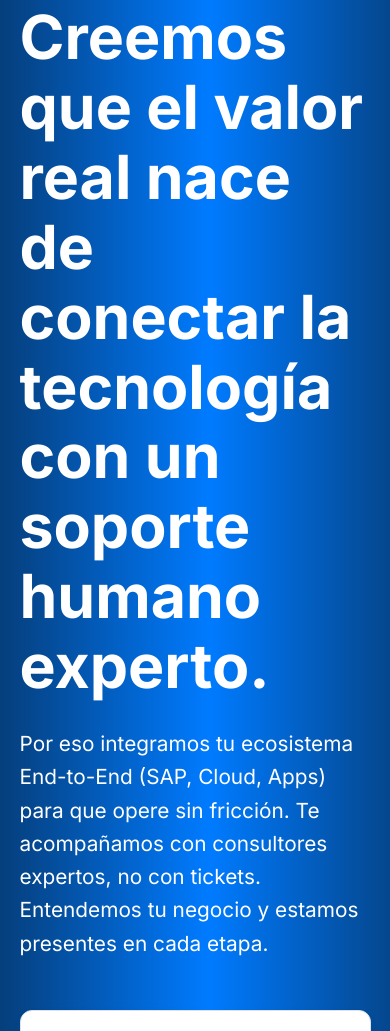
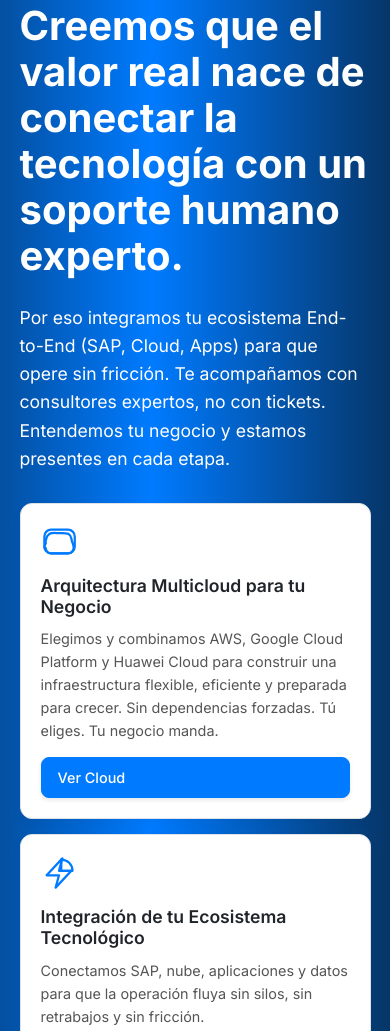
Before and after one commit to bolzuc/lamarrtech-v2, a plain HTML site: page index.html in a window 390 px wide. Shown: the part 167-1198 px from the top of the page. Drawn offline with nearby package versions, Linux system fonts and the light colour scheme.

Commit message:
Add files via upload

```diff
--- a/index.html
+++ b/index.html
@@ -369,6 +369,75 @@
         .presencia-tabla-body .region-title {
             font-weight: 700; /* O 'bold' */
         }
+
+        /* --- INICIO: NUEVOS ESTILOS RESPONSIVE --- */
+        @media (max-width: 767px) {
+            .hero-premium h1 {
+                font-size: 2.5em; /* Reducir H1 en móvil */
+            }
+            .hero-premium .hero-subtitle {
+                font-size: 1.1em; /* Reducir subtítulo en móvil */
+                margin-bottom: 30px;
+            }
+            .hero-solutions-grid {
+                /* Switch to 2 columns on mobile */
+                display: grid;
+                grid-template-columns: 1fr 1fr;
+                gap: 15px;
+            }
+            .hero-solution-card {
+                flex-basis: auto; /* Reset flex basis */
+                max-width: 100%; /* Reset max-width */
+                padding: 20px; /* Reduce padding */
+            }
+            .hero-solution-card h3 {
+                font-size: 1.1em; /* Smaller title */
+            }
+            .hero-solution-card p {
+                font-size: 0.9rem; /* Smaller text */
+                margin-bottom: 15px;
+            }
+            .hero-solution-card .btn-primary {
+                font-size: 0.9rem;
+                padding: 8px 16px;
+            }
+            .hero-solution-card .card-icon {
+                width: 36px;
+                height: 36px;
+                margin-bottom: 15px;
+            }
+            #map {
+                height: 350px; /* Make map shorter on mobile */
+            }
+            .presencia-section-header h3 {
+                font-size: 2rem; /* Smaller title */
+            }
+            /* --- Hacemos la tabla más responsiva --- */
+            .presencia-tabla-body td {
+                display: block; /* Apilar celdas de tabla */
+                width: 100%;
+                border-bottom: none; /* Quitar borde inferior de celda */
+            }
+            .presencia-tabla-body tr {
+                display: block;
+                border-bottom: 1px solid var(--color-border); /* Poner borde en la fila */
+                padding: 15px 0;
+            }
+            .presencia-tabla-body tr:last-child {
+                border-bottom: none;
+            }
+            .presencia-tabla-body .td-merged-region {
+                padding: 0 5px; /* Ajustar padding */
+            }
+        }
+        @media (max-width: 400px) {
+            /* Stack to 1 column on very small screens */
+            .hero-solutions-grid {
+                grid-template-columns: 1fr;
+            }
+        }
+        /* --- FIN: NUEVOS ESTILOS RESPONSIVE --- */
+
     </style>
     <!-- FIN: Estilos para la tabla de Región/Rol -->
 </head>
@@ -698,17 +767,18 @@
                     { lat: 17.3850,  lon: 78.4867,  tipo: 'desarrollo', ciudad: "Hyderabad, India", funcion: "Acelerador de desarrollo, datos y automatización." }
                 ];
 
+                // --- INICIO: MAPA INTERACTIVO ACTUALIZADO ---
                 const map = L.map('map', {
-                    scrollWheelZoom: false,
-                    zoomControl: false,
-                    dragging: false,
-                    touchZoom: false,
-                    doubleClickZoom: false,
-                    scrollWheelZoom: false,
-                    boxZoom: false,
-                    keyboard: false,
-                    tap: false
+                    scrollWheelZoom: true,  // Habilitamos zoom con rueda
+                    zoomControl: true,    // Habilitamos controles de zoom
+                    dragging: true,     // Habilitamos el arrastre
+                    touchZoom: true,    // Habilitamos el pinch-to-zoom en móvil
+                    doubleClickZoom: true,  // Habilitamos zoom con doble clic
+                    boxZoom: false,       // Mantenemos deshabilitado
+                    keyboard: false,    // Mantenemos deshabilitado
+                    tap: true         // Habilitamos tap en móvil
                 }).setView([4.7110, -50.0721], 2);
+                // --- FIN: MAPA INTERACTIVO ACTUALIZADO ---
 
                 L.tileLayer('https://{s}.basemaps.cartocdn.com/light_all/{z}/{x}/{y}{r}.png', {
                     attribution: '&copy; <a href="https://www.openstreetmap.org/copyright">OpenStreetMap</a> contributors &copy; <a href="https://carto.com/attributions">CARTO</a>',
```
